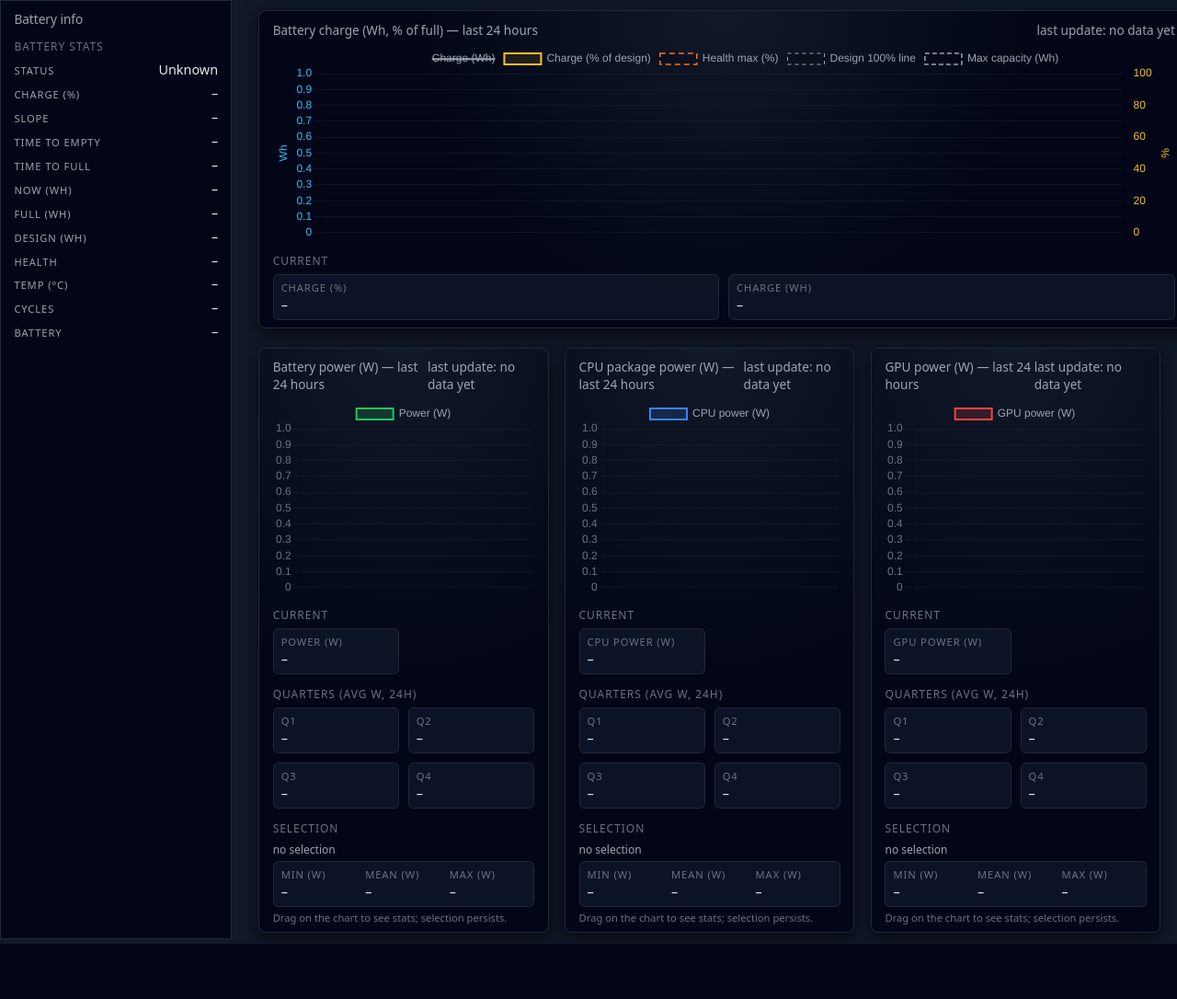
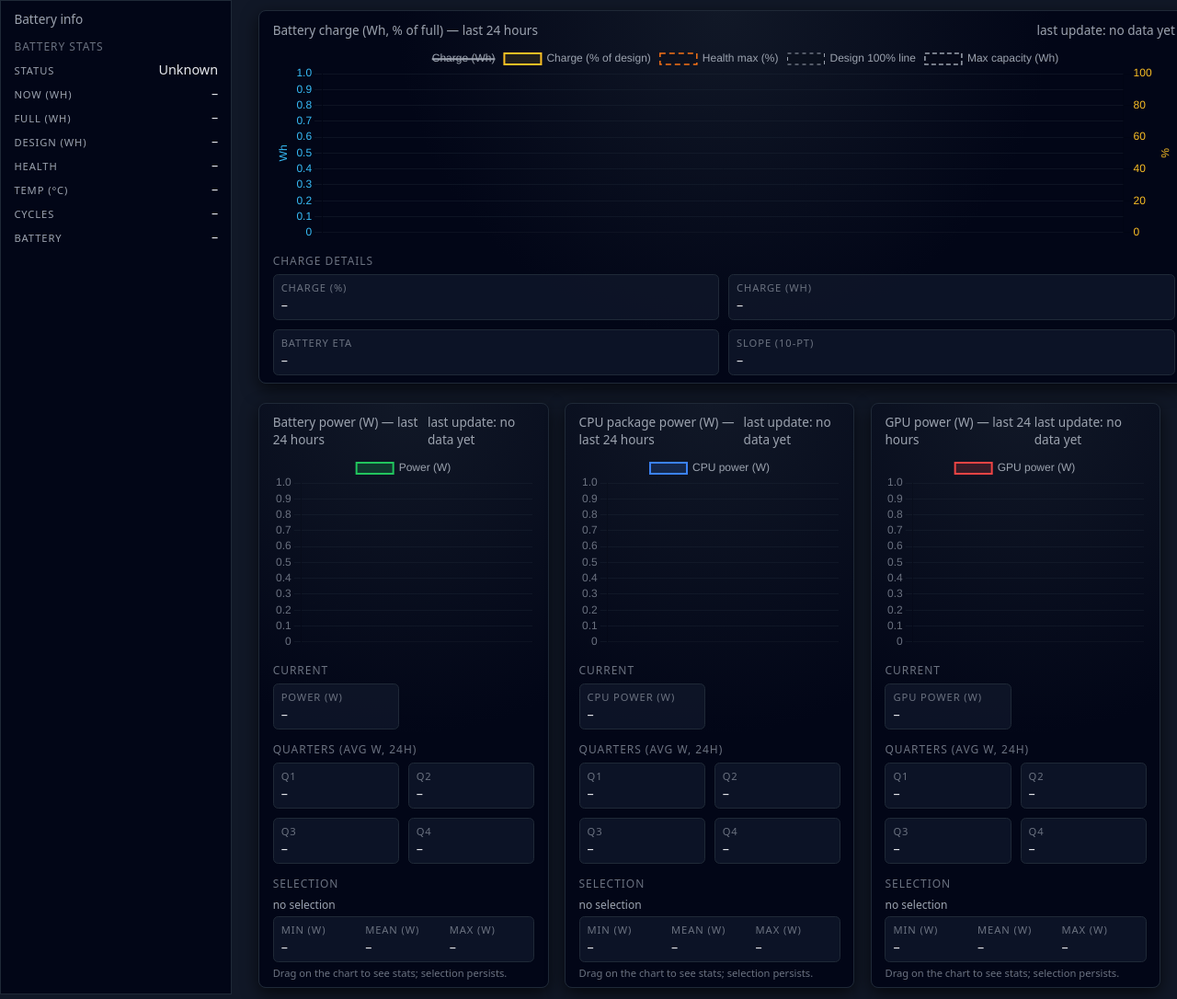
Before and after one commit to ChrisNippert/batttracker, a Flask app: page / in a window 1280 px wide. Shown: the part 36-1122 px from the top of the page at 92% size. Before the commit the page ends 1062 px from the top, so only its background shows below. Run offline with Flask 3, Linux system fonts and the light colour scheme; data that the repository does not hold is empty; parts of the project's set-up code (start-up, migrations or seed data) failed here and were passed over.

Commit message:
ui updates

```diff
--- a/app/static/charge.js
+++ b/app/static/charge.js
@@ -50,16 +50,14 @@
   function updateChargeSelectionStats(startIdx, endIdx) {
     const slopeEl = document.getElementById('battery-stat-slope');
     if (!slopeEl) return;
-    if (!chargePercents.length || startIdx == null || endIdx == null) {
+    if (!chargePercents.length) {
       slopeEl.textContent = '–';
       return;
     }
-    const s = Math.max(0, Math.min(startIdx, endIdx));
-    const e = Math.min(chargePercents.length - 1, Math.max(startIdx, endIdx));
-    if (e <= s) {
-      slopeEl.textContent = '–';
-      return;
-    }
+    const n = chargePercents.length;
+    const windowSize = Math.min(10, n);
+    const s = n - windowSize;
+    const e = n - 1;
     const subPercents = chargePercents.slice(s, e + 1);
     const subWhs = chargeWhs.slice(s, e + 1);
     const tsStart = chargeTimestamps[s];
@@ -222,13 +220,11 @@
   });
 
   function updateChargeEta() {
-    const etaEmptyEl = document.getElementById('battery-stat-eta-empty');
-    const etaFullEl = document.getElementById('battery-stat-eta-full');
-    if (!etaEmptyEl || !etaFullEl) return;
+    const etaEl = document.getElementById('charge-eta');
+    if (!etaEl) return;
 
     if (!chargeWhs.length || !chargeFulls.length || ns.latestPowerW == null || !Number.isFinite(ns.latestPowerW) || Math.abs(ns.latestPowerW) < 0.1) {
-      etaEmptyEl.textContent = '–';
-      etaFullEl.textContent = '–';
+      etaEl.textContent = '–';
       return;
     }
 
@@ -258,11 +254,20 @@
       }
     }
 
-    const etaEmptyStr = etaEmpty && etaEmpty > 0.03 ? formatDurationHours(etaEmpty) : '–';
-    const etaFullStr = etaFull && etaFull > 0.03 ? formatDurationHours(etaFull) : '–';
+    let label = '–';
+    if (etaEmpty && etaEmpty > 0.03 && (!etaFull || etaFull <= 0.03)) {
+      label = `${formatDurationHours(etaEmpty)} to empty`;
+    } else if (etaFull && etaFull > 0.03 && (!etaEmpty || etaEmpty <= 0.03)) {
+      label = `${formatDurationHours(etaFull)} to full`;
+    } else if (etaEmpty && etaEmpty > 0.03 && etaFull && etaFull > 0.03) {
+      label = `${formatDurationHours(etaEmpty)} to empty / ${formatDurationHours(etaFull)} to full`;
+    }
 
-    etaEmptyEl.textContent = etaEmptyStr;
-    etaFullEl.textContent = etaFullStr;
+    if (ns.lastBatteryStatus === 'Full') {
+      label = 'Battery full';
+    }
+
+    etaEl.textContent = label;
   }
 
   async function fetchChargeData() {
--- a/app/templates/index.html
+++ b/app/templates/index.html
@@ -25,22 +25,6 @@
               <div class="stat-block">
                 <div class="stat-label">Status</div>
                 <div class="stat-value" id="battery-stat-status">–</div>
-              </div>
-              <div class="stat-block">
-                <div class="stat-label">Charge (%)</div>
-                <div class="stat-value" id="battery-stat-percent">–</div>
-              </div>
-              <div class="stat-block">
-                <div class="stat-label">Slope</div>
-                <div class="stat-value" id="battery-stat-slope">–</div>
-              </div>
-              <div class="stat-block">
-                <div class="stat-label">Time to empty</div>
-                <div class="stat-value" id="battery-stat-eta-empty">–</div>
-              </div>
-              <div class="stat-block">
-                <div class="stat-label">Time to full</div>
-                <div class="stat-value" id="battery-stat-eta-full">–</div>
               </div>
               <div class="stat-block">
                 <div class="stat-label">Now (Wh)</div>
@@ -87,7 +71,7 @@
           </div>
           <div class="stats">
             <div>
-              <div class="stats-section-title">Current</div>
+              <div class="stats-section-title">Charge details</div>
               <div class="stats-grid">
                 <div class="stat-block">
                   <div class="stat-label">Charge (%)</div>
@@ -96,6 +80,14 @@
                 <div class="stat-block">
                   <div class="stat-label">Charge (Wh)</div>
                   <div class="stat-value" id="charge-current-wh">&ndash;</div>
+                </div>
+                <div class="stat-block">
+                  <div class="stat-label">Battery ETA</div>
+                  <div class="stat-value" id="charge-eta">&ndash;</div>
+                </div>
+                <div class="stat-block">
+                  <div class="stat-label">Slope (10-pt)</div>
+                  <div class="stat-value" id="battery-stat-slope">&ndash;</div>
                 </div>
               </div>
             </div>
```
